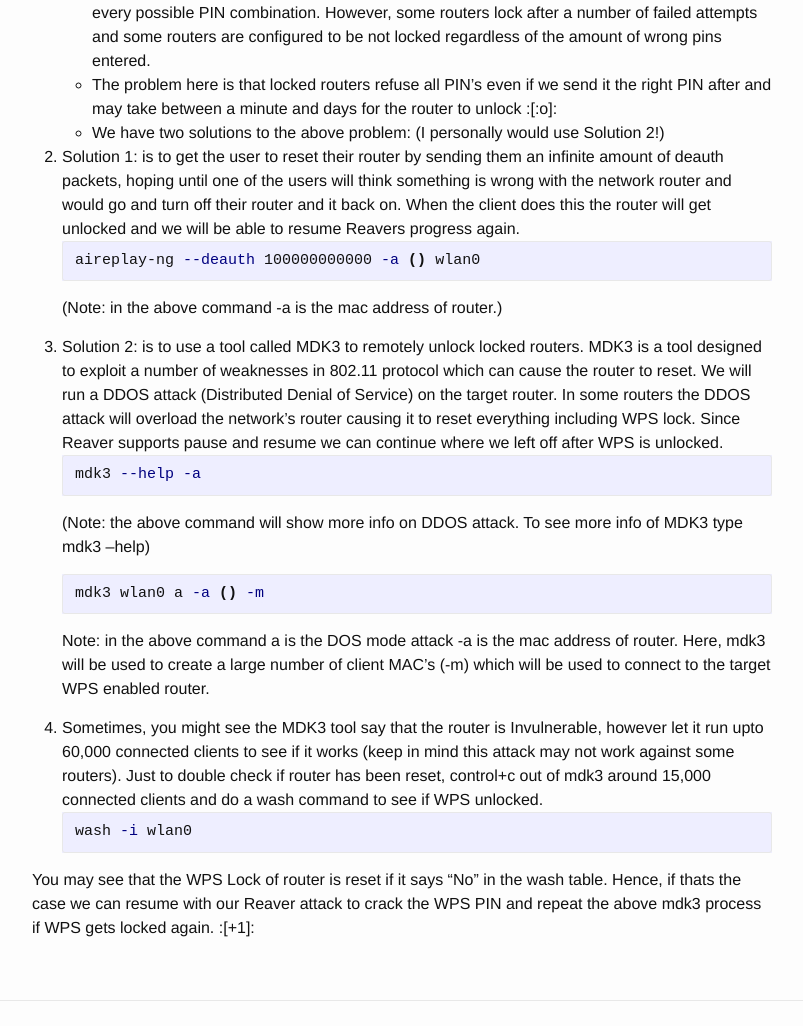
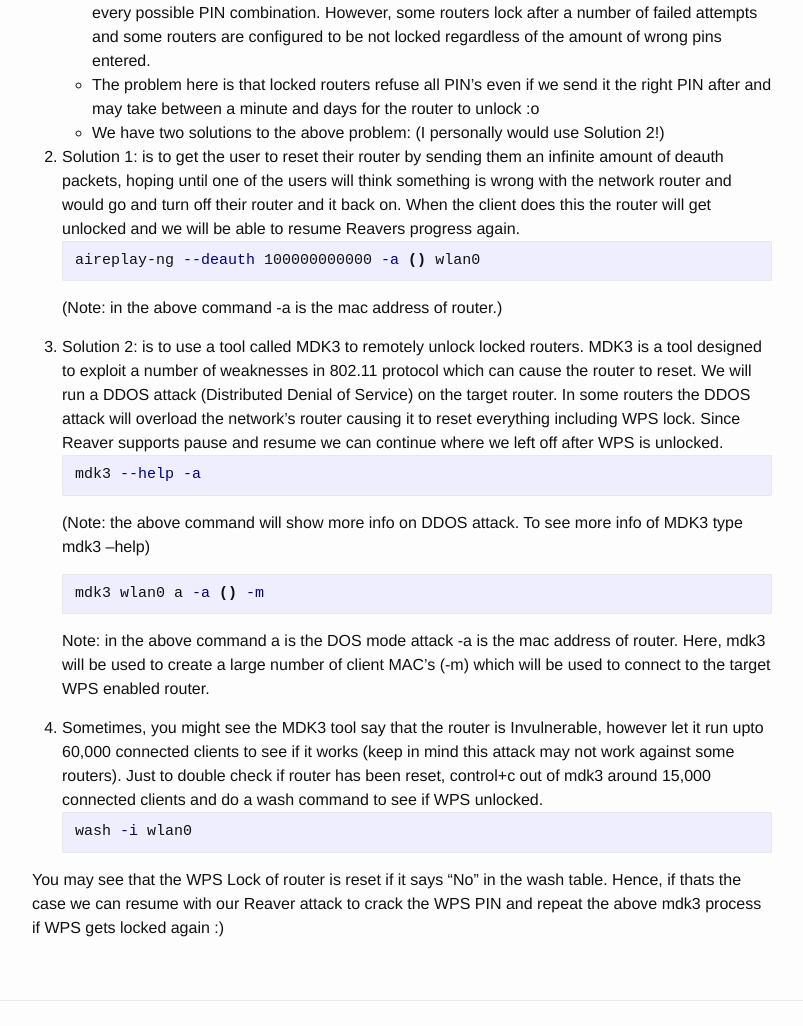
Before and after one commit to alexalwks2/aaronjohn2.github.io, a Jekyll site: the page built from _posts/2018-01-28-exploiting-wps.md, in a window 1280 px wide and 1400 px high, scrolled down 1818 px. Shown: the part 264-1290 px from the top of the window, without its empty margins (238-1041 px from the left). Built offline with Jekyll 4.4.1, drawn with Linux system fonts in a browser that asks for light colours; comment, search, counter and statistics services are not loaded.

Commit message:
Update 2018-01-28-exploiting-wps.md

````diff
--- a/_posts/2018-01-28-exploiting-wps.md
+++ b/_posts/2018-01-28-exploiting-wps.md
@@ -25,7 +25,6 @@ reaver -b () -c () -i wlan0
 (Note: in the above command -b is the bssid of the target router, -c is the channel of the router and -i is the interface of the wireless adapter; where in my case its wlan0.)
 
 **If "Failed to associate" error shows up when running the Reaver command then do the following, else skip to step 4**
-
 3. When "Failed to associate" warning shows up, we will manually associate with the target router to bypass this issue using aireplay-ng. In order to do this we will open another terminal window as shown below (I am using the terminator application which allows me to split windows). We will simultaneously run the Reaver command in one window and aireplay-ng in another window. We will pass the -A option in the Reaver command so that it does not associate with the target since we are doing it manually using aireplay-ng. As for the aireplay-ng command, we will do a fake authentication, setting a delay of 100 seconds before re-associating with the router.
 * Now, we will get these two commands ready in separate windows as shown below. First we will run the Reaver command and then immediately after we will run the aireplay-ng command. This below method should succesfully help you bypass the "Failed to associate" issue.
 ```shell
@@ -58,7 +57,7 @@ aireplay-ng --fakeauth 100 -a() -h() wlan0
 
 6. Eventually another error may show up in Reaver command and that is "Detected AP rate limiting..." To understand more about this issue, we will look into the WPS Lock concept.
 * Firstly, we exploit WPS by brute-forcing it's PIN. Which means that we use the Reaver tool to try every possible PIN combination. However, some routers lock after a number of failed attempts and some routers are configured to be not locked regardless of the amount of wrong pins entered.
-* The problem here is that locked routers refuse all PIN's even if we send it the right PIN after and may take between a minute and days for the router to unlock :[:o]:
+* The problem here is that locked routers refuse all PIN's even if we send it the right PIN after and may take between a minute and days for the router to unlock :o
 * We have two solutions to the above problem: (I personally would use Solution 2!)
 
 7. Solution 1: is to get the user to reset their router by sending them an infinite amount of deauth packets, hoping until one of the users will think something is wrong with the network router and would go and turn off their router and it back on. When the client does this the router will get unlocked and we will be able to resume Reavers progress again.
@@ -82,4 +81,4 @@ Note: in the above command a is the DOS mode attack -a is the mac address of rou
 wash -i wlan0
 ```
 
-You may see that the WPS Lock of router is reset if it says "No" in the wash table. Hence, if thats the case we can resume with our Reaver attack to crack the WPS PIN and repeat the above mdk3 process if WPS gets locked again. :[+1]:
+You may see that the WPS Lock of router is reset if it says "No" in the wash table. Hence, if thats the case we can resume with our Reaver attack to crack the WPS PIN and repeat the above mdk3 process if WPS gets locked again :)
````
